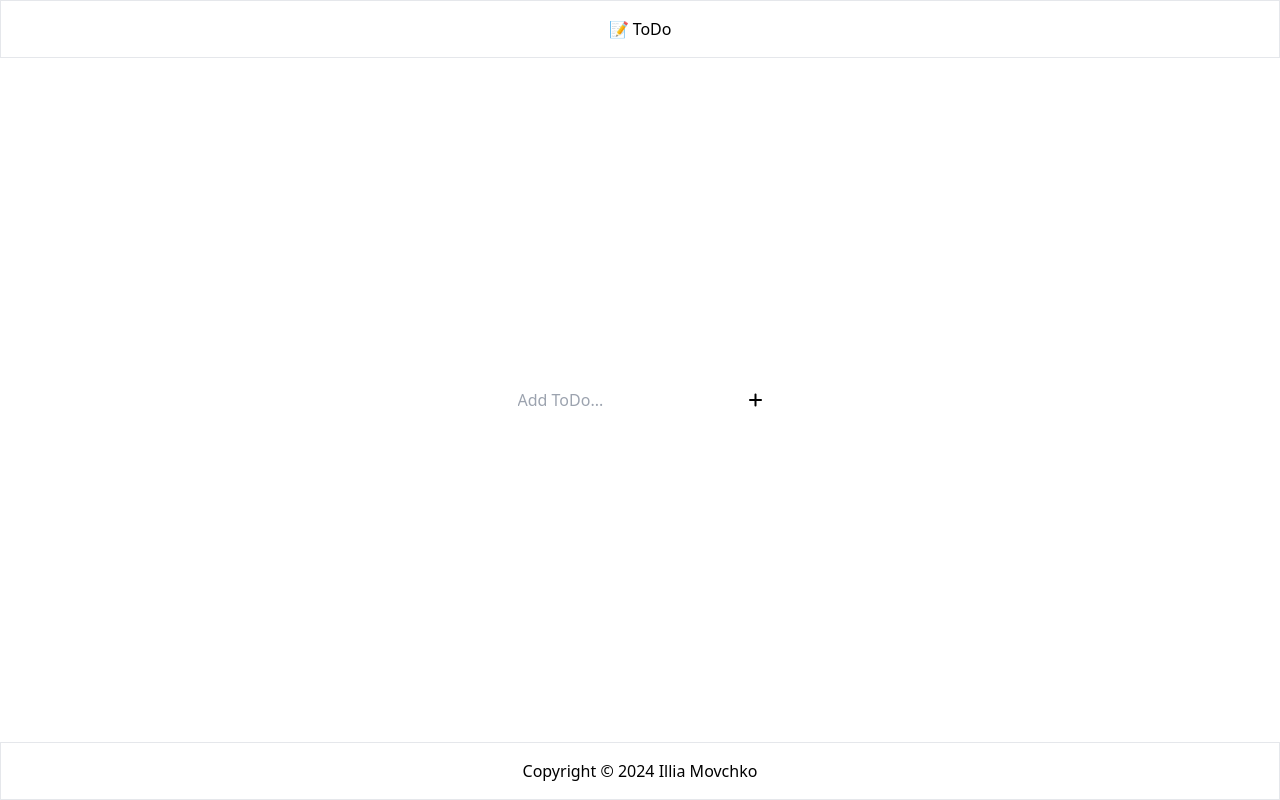
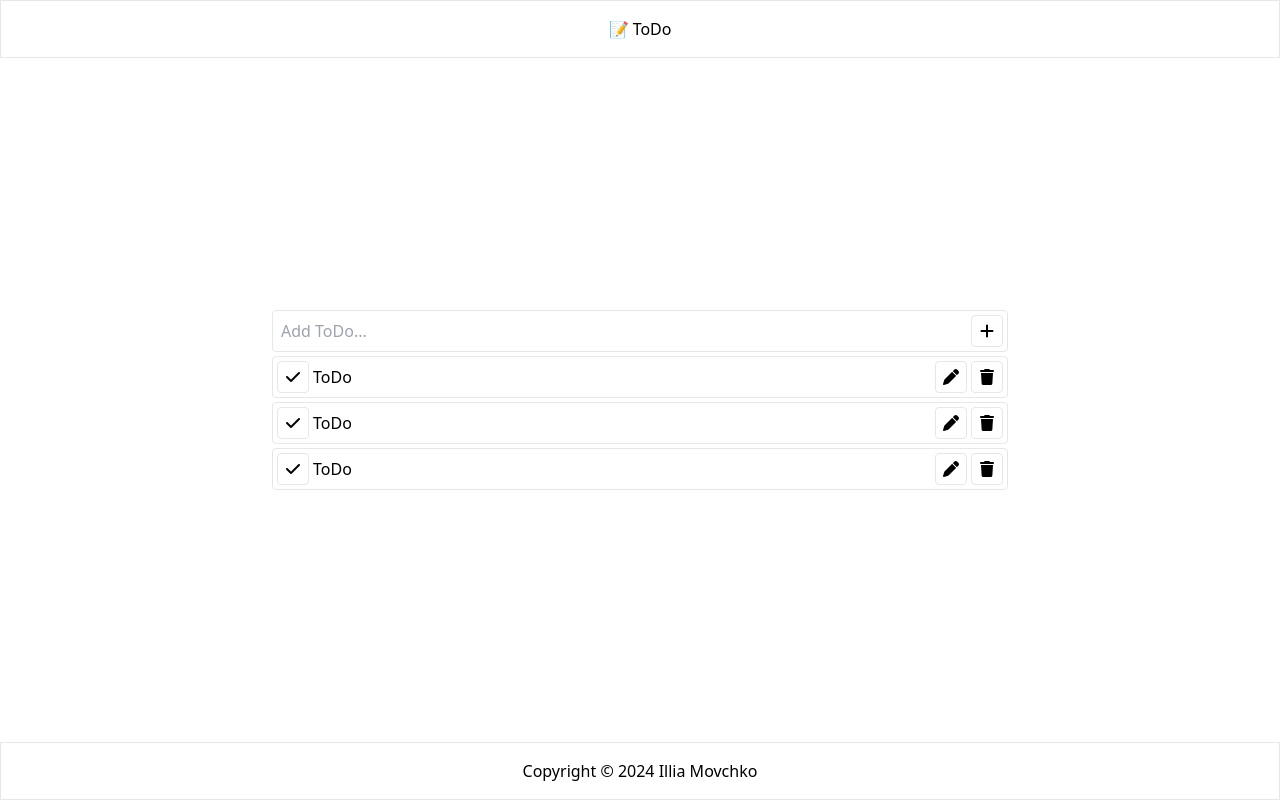
Before and after one commit to conceptbtw/react-todo-app, a React (Vite) app: page / in a window 1280 px wide. Built offline with nearby package versions, Linux system fonts and the light colour scheme.

Commit message:
Update styles

```diff
--- a/src/App.jsx
+++ b/src/App.jsx
@@ -4,7 +4,7 @@ import Footer from "./components/Footer";
 
 const App = () => {
   return (
-    <div className="h-svh flex flex-col">
+    <div className="h-svh flex flex-col justify-center items-center">
       <Header />
       <Main />
       <Footer />
--- a/src/components/AddToDo.jsx
+++ b/src/components/AddToDo.jsx
@@ -1,9 +1,9 @@
 const AddToDo = () => {
   return (
-    <form className="">
-      <input className="" type="text" placeholder="Add ToDo..." />
-      <button className="" type="submit">
-        <i class="fa-solid fa-plus"></i>
+    <form className="w-full p-1 flex justify-center items-center gap-1 border rounded">
+      <input className="h-8 p-1 flex-1" type="text" placeholder="Add ToDo..." />
+      <button className="size-8 border rounded" type="submit">
+        <i className="fa-solid fa-plus"></i>
       </button>
     </form>
   );
--- a/src/components/Footer.jsx
+++ b/src/components/Footer.jsx
@@ -1,6 +1,6 @@
 const Footer = () => {
   return (
-    <footer className="p-4 flex justify-center items-center border">
+    <footer className="w-full p-4 flex justify-center items-center border">
       <p className="">Copyright © 2024 Illia Movchko</p>
     </footer>
   );
--- a/src/components/Header.jsx
+++ b/src/components/Header.jsx
@@ -1,6 +1,6 @@
 const Header = () => {
   return (
-    <header className="p-4 flex justify-center items-center border">
+    <header className="w-full p-4 flex justify-center items-center border">
       <h1 className="">📝 ToDo</h1>
     </header>
   );
--- a/src/components/Main.jsx
+++ b/src/components/Main.jsx
@@ -3,7 +3,7 @@ import ToDoList from "./ToDoList";
 
 const Main = () => {
   return (
-    <main className="p-4 flex flex-1 justify-center items-center">
+    <main className="max-w-3xl w-full p-4 flex flex-1 flex-col justify-center items-center gap-1">
       <AddToDo />
       <ToDoList />
     </main>
--- a/src/components/ToDoItem.jsx
+++ b/src/components/ToDoItem.jsx
@@ -1,17 +1,17 @@
 const ToDoItem = () => {
-  const buttonStyles = "border rounded";
+  const buttonStyles = "size-8 border rounded";
 
   return (
-    <li className="">
+    <li className="w-full p-1 flex justify-center items-center gap-1 border rounded">
       <button className={`${buttonStyles}`}>
-        <i class="fa-solid fa-check"></i>
+        <i className="fa-solid fa-check"></i>
       </button>
-      <p className="">ToDo</p>
+      <p className="flex-1">ToDo</p>
       <button className={`${buttonStyles}`}>
-        <i class="fa-solid fa-pen"></i>
+        <i className="fa-solid fa-pen"></i>
       </button>
       <button className={`${buttonStyles}`}>
-        <i class="fa-solid fa-trash"></i>
+        <i className="fa-solid fa-trash"></i>
       </button>
     </li>
   );
--- a/src/components/ToDoList.jsx
+++ b/src/components/ToDoList.jsx
@@ -1,5 +1,13 @@
+import ToDoItem from "./ToDoItem";
+
 const ToDoList = () => {
-  return <ul className=""></ul>;
+  return (
+    <ul className="w-full flex flex-col justify-center items-center gap-1">
+      <ToDoItem />
+      <ToDoItem />
+      <ToDoItem />
+    </ul>
+  );
 };
 
 export default ToDoList;
```
